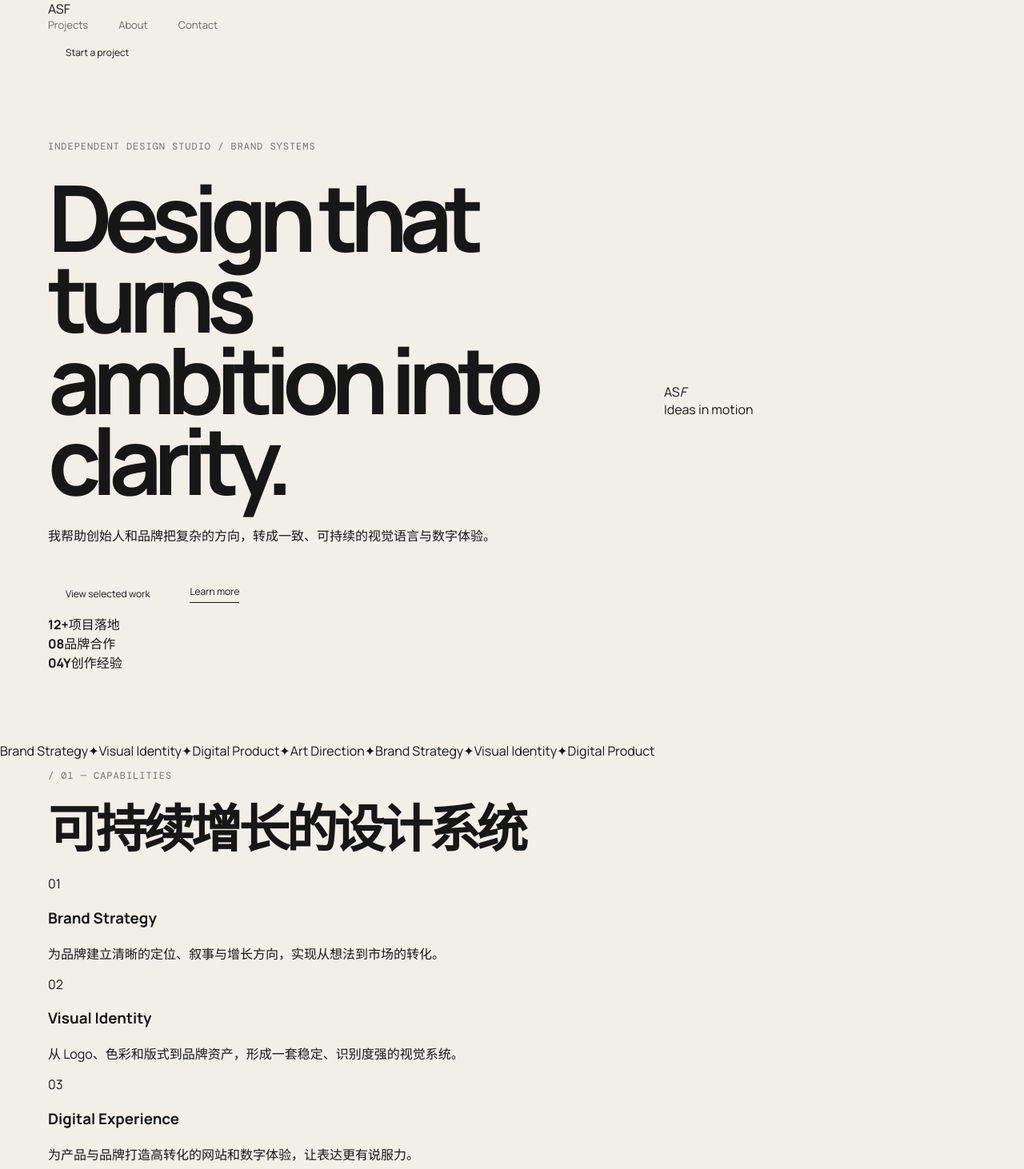
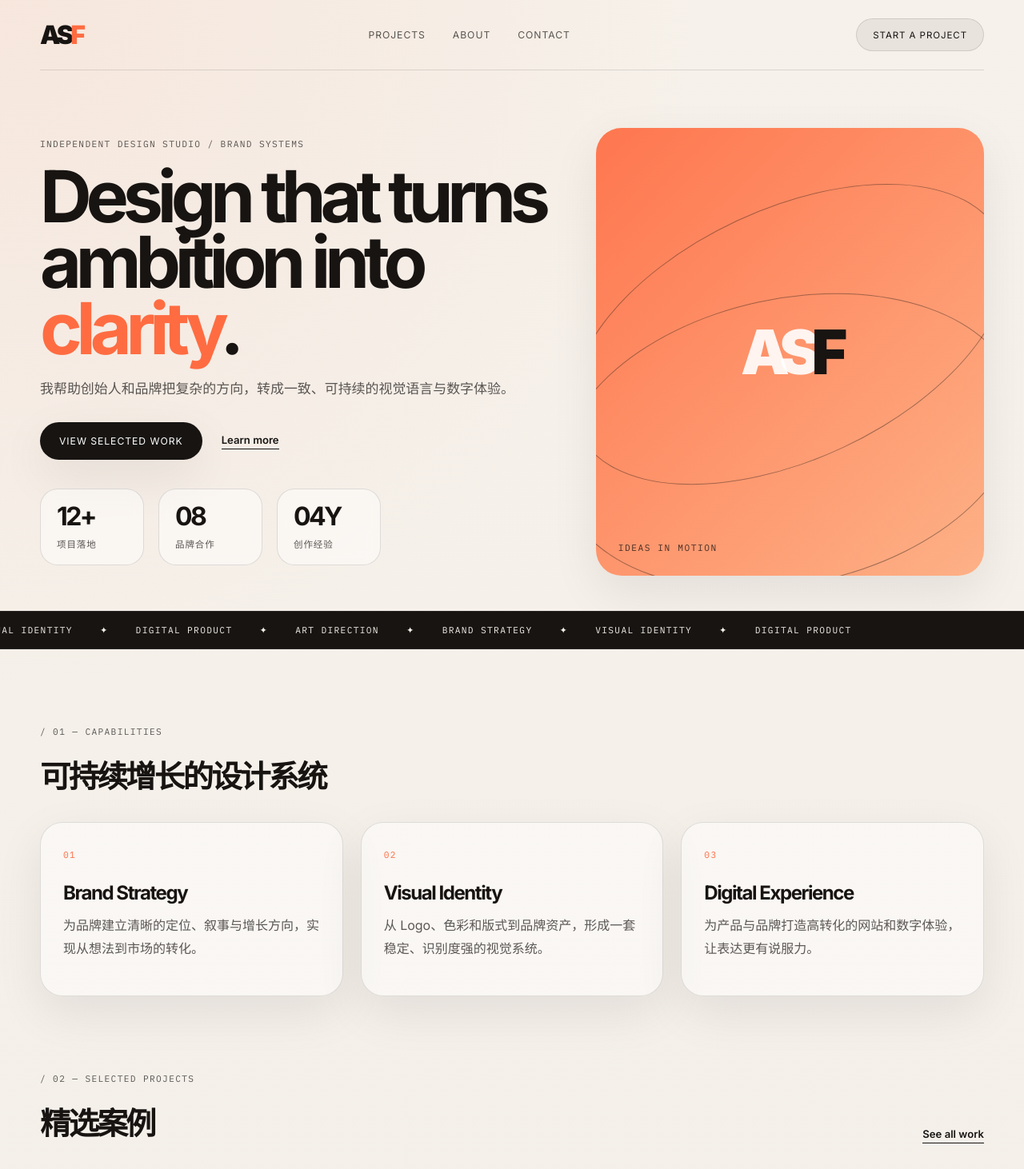
Before and after one commit to hexiaochen666/nextjs, a Next.js app: page / in a window 1280 px wide. Shown: the top 1462 px of the page at 80% size. Built offline with nearby package versions, Linux system fonts and the light colour scheme.

Commit message:
fix: align the app styles and page components with the premium studio design system to match the homepage

```diff
--- a/app/globals.css
+++ b/app/globals.css
@@ -1,14 +1,473 @@
-@import url('https://fonts.googleapis.com/css2?family=DM+Mono:wght@400;500&family=Manrope:wght@400;500;600;700;800&display=swap');
+@import url('https://fonts.googleapis.com/css2?family=Inter:wght@400;500;600;700;800;900&family=IBM+Plex+Mono:wght@400;500;600;700&display=swap');
 
-:root { --ink:#171717; --muted:#74716c; --cream:#f2efe9; --orange:#ff653c; --line:#d5d0c8; }
-* { box-sizing:border-box; } body { margin:0; color:var(--ink); background:var(--cream); font-family:Manrope,Arial,sans-serif; } a { color:inherit; text-decoration:none; } .container { width:min(1160px,calc(100% - 48px)); margin:auto; }
-.nav { height:92px; display:flex; align-items:center; justify-content:space-between; border-bottom:1px solid var(--line); } .brand { font-size:28px; font-weight:800; letter-spacing:-3px; } .brand span { color:var(--orange); } .nav-links { display:flex; gap:38px; font-size:13px; color:#696762; } .nav-links a:hover,.text-link:hover { color:var(--orange); } .nav-cta { font-size:12px; border-bottom:1px solid var(--ink); padding-bottom:6px; } .nav-cta span,.button span { color:var(--orange); margin-left:12px; }
-.hero { min-height:550px; display:grid; grid-template-columns:1fr 390px; gap:100px; align-items:center; padding:72px 0 88px; } .eyebrow { color:var(--muted); font:12px 'DM Mono',monospace; letter-spacing:.08em; text-transform:uppercase; } .eyebrow i { display:inline-block; width:7px; height:7px; border-radius:50%; background:var(--orange); margin-right:9px; } h1 { font-size:clamp(60px,9vw,118px); line-height:.88; letter-spacing:-.09em; margin:30px 0; font-weight:700; } h1 em { color:var(--orange); font-style:normal; } .hero-description { max-width:410px; color:var(--muted); font-size:15px; line-height:1.8; } .hero-actions { display:flex; align-items:center; gap:28px; margin-top:36px; } .button { display:inline-flex; padding:17px 22px; font-size:12px; } .button-dark { background:var(--ink); color:white; } .text-link { font-size:12px; border-bottom:1px solid var(--ink); padding-bottom:5px; } .text-link span { color:var(--orange); margin-left:12px; }
-.hero-art { height:370px; position:relative; overflow:hidden; background:var(--orange); border-radius:50% 50% 0 0; transform:rotate(5deg); } .orbit { position:absolute; border:1px solid rgba(23,23,23,.5); border-radius:50%; width:150%; height:55%; left:-25%; transform:rotate(-20deg); } .orbit-one { top:20%; } .orbit-two { top:43%; } .sun { position:absolute; top:50%; left:50%; transform:translate(-50%,-50%); color:var(--cream); font-size:105px; font-weight:800; letter-spacing:-.15em; } .sun span { font-size:28px; vertical-align:top; color:var(--ink); } .art-label { position:absolute; bottom:24px; left:27px; font:11px 'DM Mono'; letter-spacing:.1em; line-height:1.4; }
-.ticker { overflow:hidden; white-space:nowrap; background:var(--ink); color:var(--cream); font:12px 'DM Mono'; padding:14px 0; } .ticker div { animation:scroll 22s linear infinite; } @keyframes scroll { to { transform:translateX(-20%); } }
-.intro { display:grid; grid-template-columns:1fr 1fr; gap:100px; padding:120px 0 70px; } h2 { font-size:64px; line-height:.95; letter-spacing:-.07em; margin:28px 0; } h2 span { color:var(--orange); } .intro-right { padding-top:70px; max-width:380px; position:relative; } .intro-right p { color:var(--muted); line-height:1.9; font-size:15px; } .circle-link { display:flex; align-items:center; justify-content:center; border:1px solid var(--ink); border-radius:50%; width:48px; height:48px; margin-top:35px; }.circle-link:hover { background:var(--orange); border-color:var(--orange); }
-.stats { border-top:1px solid var(--line); display:grid; grid-template-columns:repeat(3,1fr); padding:34px 0 100px; } .stat { display:flex; flex-direction:column; gap:8px; } .stat strong { font-size:50px; letter-spacing:-.08em; } .stat span { color:var(--muted); font:11px 'DM Mono'; }
-.page { padding:90px 0 120px; min-height:calc(100vh - 150px); } .page-head { display:flex; justify-content:space-between; align-items:end; border-bottom:1px solid var(--line); padding-bottom:45px; margin-bottom:55px; } .page h1 { font-size:clamp(55px,9vw,110px); margin:20px 0 0; } .page-lead { max-width:320px; color:var(--muted); line-height:1.8; font-size:14px; } .project-grid { display:grid; grid-template-columns:repeat(2,1fr); gap:60px 24px; } .project-card { display:block; } .project-visual { height:340px; display:flex; align-items:center; justify-content:center; margin-bottom:18px; overflow:hidden; } .project-visual.orange { background:var(--orange); } .project-visual.dark { background:#202323; color:var(--cream); } .project-visual.blue { background:#a7c7cc; } .project-visual.pink { background:#e9aaa5; } .project-visual strong { font-size:64px; letter-spacing:-.09em; transform:rotate(-8deg); } .project-visual span { font:11px 'DM Mono'; letter-spacing:.1em; } .project-card h3 { margin:0 0 6px; font-size:18px; } .project-card p { color:var(--muted); font-size:12px; margin:0; }
-.about-grid { display:grid; grid-template-columns:1fr 1fr; gap:110px; }.about-copy { font-size:25px; line-height:1.55; letter-spacing:-.03em; }.about-copy strong { color:var(--orange); }.about-list { border-top:1px solid var(--line); }.about-list div { display:flex; justify-content:space-between; padding:22px 0; border-bottom:1px solid var(--line); color:var(--muted); font-size:13px; }.about-list b { color:var(--ink); font-weight:500; }
-.contact-box { background:var(--ink); color:var(--cream); padding:65px; max-width:820px; }.contact-box h2 { margin-top:0; font-size:clamp(42px,6vw,75px); }.contact-box p { color:#aaa9a3; max-width:430px; line-height:1.8; }.email { display:inline-block; color:var(--orange); font-size:20px; margin-top:25px; border-bottom:1px solid var(--orange); padding-bottom:7px; }.footer { border-top:1px solid var(--line); padding:25px 0 35px; display:flex; justify-content:space-between; color:var(--muted); font:10px 'DM Mono'; }
-@media(max-width:700px) { .container { width:calc(100% - 32px); } .nav { height:75px; } .nav-links { gap:14px; } .nav-cta { display:none; } .hero { display:block; padding:65px 0; } .hero-art { margin-top:55px; height:290px; } .intro,.about-grid { grid-template-columns:1fr; gap:20px; padding-top:80px; } h2 { font-size:50px; } .intro-right { padding-top:0; } .stats { padding-bottom:70px; } .stat strong { font-size:36px; } .page { padding-top:60px; } .page-head { display:block; } .page-lead { margin-top:35px; } .project-grid { grid-template-columns:1fr; gap:45px; } .project-visual { height:260px; } .contact-box { padding:35px 25px; } .footer { gap:12px; flex-wrap:wrap; } }
+:root {
+  --bg: #f6f1ea;
+  --bg-strong: #efe7df;
+  --panel: #ffffff;
+  --ink: #171412;
+  --muted: rgba(23, 20, 18, 0.7);
+  --line: rgba(23, 20, 18, 0.12);
+  --orange: #ff6c42;
+  --orange-soft: rgba(255, 108, 66, 0.14);
+  --dark: #191d1d;
+  --sky: #bfd7d6;
+  --rose: #efc0b4;
+  --amber: #f5c272;
+  --shadow: 0 20px 60px rgba(18, 14, 10, 0.08);
+}
+
+* { box-sizing: border-box; }
+html { scroll-behavior: smooth; }
+body {
+  margin: 0;
+  min-height: 100vh;
+  background:
+    radial-gradient(circle at top left, rgba(255,108,66,0.08), transparent 24%),
+    linear-gradient(180deg, var(--bg) 0%, #f2eee9 100%);
+  color: var(--ink);
+  font-family: "Inter", sans-serif;
+}
+a { color: inherit; text-decoration: none; }
+img { max-width: 100%; display: block; }
+button, input, textarea { font: inherit; }
+
+.page-shell { min-height: 100vh; padding-bottom: 80px; }
+.container { width: min(1180px, calc(100% - 40px)); margin: 0 auto; }
+.topbar {
+  height: 88px;
+  display: flex;
+  align-items: center;
+  justify-content: space-between;
+  border-bottom: 1px solid var(--line);
+}
+.brand-mark {
+  font-size: 2rem;
+  font-weight: 900;
+  letter-spacing: -0.12em;
+}
+.brand-mark span { color: var(--orange); }
+.nav-links {
+  display: flex;
+  align-items: center;
+  gap: 34px;
+  color: var(--muted);
+  font-size: 0.76rem;
+  letter-spacing: 0.08em;
+  text-transform: uppercase;
+}
+.button {
+  display: inline-flex;
+  align-items: center;
+  justify-content: center;
+  border-radius: 999px;
+  transition: transform 0.2s ease, opacity 0.2s ease;
+}
+.button:hover, .text-link:hover, .filter:hover { transform: translateY(-1px); }
+.button-small { padding: 0.8rem 1.25rem; font-size: 0.72rem; letter-spacing: 0.08em; text-transform: uppercase; }
+.button-light { background: rgba(23,20,18,0.06); border: 1px solid var(--line); }
+.button-primary {
+  padding: 1rem 1.5rem;
+  background: var(--ink);
+  color: white;
+  box-shadow: var(--shadow);
+  font-size: 0.76rem;
+  letter-spacing: 0.08em;
+  text-transform: uppercase;
+}
+.text-link {
+  color: var(--ink);
+  font-size: 0.82rem;
+  font-weight: 600;
+  position: relative;
+  padding-bottom: 0.25rem;
+}
+.text-link::after {
+  content: "";
+  position: absolute;
+  left: 0;
+  bottom: 0;
+  width: 100%;
+  height: 1px;
+  background: var(--ink);
+}
+.hero {
+  display: grid;
+  grid-template-columns: 1.15fr 0.85fr;
+  gap: 38px;
+  align-items: center;
+  padding: 72px 0 44px;
+}
+.eyebrow {
+  margin: 0 0 18px;
+  color: var(--muted);
+  font-family: "IBM Plex Mono", monospace;
+  font-size: 0.7rem;
+  letter-spacing: 0.12em;
+  text-transform: uppercase;
+}
+h1, h2, h3, p, blockquote { margin-top: 0; }
+.hero h1 {
+  font-size: clamp(4rem, 7vw, 7rem);
+  line-height: 0.92;
+  letter-spacing: -0.08em;
+  margin-bottom: 18px;
+}
+.hero h1 span { color: var(--orange); }
+.lead {
+  max-width: 600px;
+  color: var(--muted);
+  font-size: 1.06rem;
+  line-height: 1.9;
+}
+.hero-actions {
+  display: flex;
+  align-items: center;
+  gap: 24px;
+  margin-top: 26px;
+}
+.metrics-row {
+  margin-top: 36px;
+  display: flex;
+  gap: 18px;
+  flex-wrap: wrap;
+}
+.metric-card {
+  min-width: 130px;
+  padding: 18px 20px;
+  background: rgba(255,255,255,0.46);
+  border: 1px solid var(--line);
+  backdrop-filter: blur(8px);
+  border-radius: 22px;
+}
+.metric-card strong {
+  display: block;
+  font-size: 2rem;
+  letter-spacing: -0.08em;
+  line-height: 1;
+}
+.metric-card span {
+  display: block;
+  margin-top: 10px;
+  color: var(--muted);
+  font-size: 0.72rem;
+  letter-spacing: 0.08em;
+  text-transform: uppercase;
+}
+.hero-visual {
+  position: relative;
+  height: 560px;
+  border-radius: 32px;
+  background: linear-gradient(135deg, rgba(255,108,66,0.92), rgba(255,164,115,0.84));
+  overflow: hidden;
+  box-shadow: var(--shadow);
+}
+.hero-orbit {
+  position: absolute;
+  border-radius: 50%;
+  border: 1px solid rgba(23,20,18,0.4);
+}
+.orbit-one {
+  width: 120%;
+  height: 56%;
+  left: -10%;
+  top: 18%;
+  transform: rotate(-25deg);
+}
+.orbit-two {
+  width: 120%;
+  height: 64%;
+  left: -10%;
+  top: 38%;
+  transform: rotate(-12deg);
+}
+.hero-badge {
+  position: absolute;
+  left: 50%;
+  top: 50%;
+  transform: translate(-50%, -50%);
+  font-size: clamp(4.2rem, 6vw, 8rem);
+  font-weight: 900;
+  letter-spacing: -0.14em;
+  color: rgba(255,255,255,0.9);
+}
+.hero-badge em { color: var(--ink); font-style: normal; }
+.hero-note {
+  position: absolute;
+  left: 28px;
+  bottom: 28px;
+  color: rgba(23,20,18,0.8);
+  font-family: "IBM Plex Mono", monospace;
+  font-size: 0.7rem;
+  letter-spacing: 0.14em;
+  text-transform: uppercase;
+}
+.marquee {
+  position: relative;
+  overflow: hidden;
+  background: var(--ink);
+  color: #f5efe8;
+  border-top: 1px solid rgba(255,255,255,0.08);
+  border-bottom: 1px solid rgba(255,255,255,0.08);
+}
+.marquee-track {
+  width: max-content;
+  display: flex;
+  align-items: center;
+  gap: 34px;
+  padding: 16px 0;
+  white-space: nowrap;
+  animation: marquee 18s linear infinite;
+  font-family: "IBM Plex Mono", monospace;
+  font-size: 0.7rem;
+  letter-spacing: 0.12em;
+  text-transform: uppercase;
+}
+@keyframes marquee {
+  from { transform: translateX(0); }
+  to { transform: translateX(-50%); }
+}
+.section-block { padding-top: 96px; }
+.section-head { margin-bottom: 32px; }
+.section-head h2 {
+  margin: 0;
+  font-size: clamp(2.3rem, 3vw, 4rem);
+  letter-spacing: -0.07em;
+}
+.split-head {
+  display: flex;
+  justify-content: space-between;
+  align-items: end;
+  gap: 20px;
+}
+.service-grid, .process-grid, .work-grid { display: grid; gap: 22px; }
+.service-grid { grid-template-columns: repeat(3, minmax(0, 1fr)); }
+.service-card, .process-card, .quote-box, .cta-panel {
+  background: rgba(255,255,255,0.46);
+  border: 1px solid var(--line);
+  border-radius: 28px;
+  box-shadow: var(--shadow);
+}
+.service-card { padding: 28px; }
+.card-index {
+  display: inline-block;
+  color: var(--orange);
+  font-family: "IBM Plex Mono", monospace;
+  font-size: 0.7rem;
+  letter-spacing: 0.12em;
+  margin-bottom: 26px;
+}
+.service-card h3 { margin-bottom: 12px; font-size: 1.5rem; letter-spacing: -0.06em; }
+.service-card p, .process-card p, .work-meta p, .work-meta small, .page-intro, .quote-person span, .about-copy, .contact-copy, .contact-item span { color: var(--muted); line-height: 1.8; }
+.showcase { padding-top: 96px; }
+.work-grid { grid-template-columns: repeat(2, minmax(0, 1fr)); }
+.work-card {
+  display: block;
+  padding: 18px 18px 0;
+  border-radius: 30px;
+  background: rgba(255,255,255,0.38);
+  border: 1px solid var(--line);
+  transition: transform 0.2s ease, box-shadow 0.2s ease;
+}
+.work-card:hover { transform: translateY(-4px); box-shadow: var(--shadow); }
+.work-visual {
+  height: 320px;
+  border-radius: 22px;
+  display: flex;
+  align-items: center;
+  justify-content: center;
+  overflow: hidden;
+}
+.work-visual.amber { background: linear-gradient(135deg, var(--amber), #f3a951); }
+.work-visual.dark { background: linear-gradient(135deg, #1c2020, #2f3131); color: white; }
+.work-visual.sky { background: linear-gradient(135deg, var(--sky), #8eb6b2); }
+.work-visual.rose { background: linear-gradient(135deg, var(--rose), #d38d77); }
+.work-visual span {
+  font-size: clamp(2.8rem, 4vw, 5rem);
+  font-weight: 900;
+  letter-spacing: -0.12em;
+}
+.work-meta { padding: 18px 4px 22px; }
+.work-meta p { margin-bottom: 6px; font-size: 0.72rem; letter-spacing: 0.08em; text-transform: uppercase; }
+.work-meta h3 { margin: 0; font-size: clamp(1.6rem, 2vw, 2.4rem); letter-spacing: -0.06em; }
+.work-meta small { display: block; margin-top: 8px; font-size: 0.92rem; }
+.process-grid { grid-template-columns: repeat(4, minmax(0, 1fr)); }
+.process-card { padding: 28px 24px; }
+.process-card span {
+  color: var(--orange);
+  font-family: "IBM Plex Mono", monospace;
+  font-size: 0.7rem;
+  letter-spacing: 0.12em;
+  text-transform: uppercase;
+}
+.process-card h3 { margin: 18px 0 12px; font-size: 1.4rem; letter-spacing: -0.05em; }
+.testimonial { padding-top: 96px; }
+.quote-box { padding: 34px 32px; }
+blockquote {
+  margin: 0;
+  font-size: clamp(1.6rem, 2.3vw, 3rem);
+  line-height: 1.2;
+  letter-spacing: -0.06em;
+  max-width: 980px;
+}
+.quote-person { margin-top: 24px; display: flex; flex-direction: column; gap: 4px; }
+.quote-person strong { font-size: 1rem; }
+.cta-panel {
+  padding: 32px 36px;
+  display: flex;
+  justify-content: space-between;
+  align-items: center;
+  gap: 24px;
+}
+.cta-panel h2 {
+  margin: 0;
+  font-size: clamp(2rem, 3vw, 3.2rem);
+  letter-spacing: -0.07em;
+  max-width: 700px;
+}
+.page-header {
+  display: flex;
+  justify-content: space-between;
+  align-items: end;
+  gap: 30px;
+  padding-top: 56px;
+}
+.page-header h1 {
+  margin: 0;
+  font-size: clamp(3.5rem, 7vw, 7rem);
+  letter-spacing: -0.09em;
+}
+.page-intro { max-width: 450px; font-size: 1rem; }
+.filter-row {
+  display: flex;
+  flex-wrap: wrap;
+  gap: 12px;
+  margin-bottom: 28px;
+}
+.filter {
+  display: inline-flex;
+  padding: 0.7rem 1rem;
+  border-radius: 999px;
+  border: 1px solid var(--line);
+  background: rgba(255,255,255,0.2);
+  color: var(--muted);
+  font-size: 0.75rem;
+  letter-spacing: 0.08em;
+  text-transform: uppercase;
+}
+.filter.active {
+  background: var(--ink);
+  color: white;
+  border-color: var(--ink);
+}
+.project-card { padding: 18px 18px 18px; }
+.detail-shell { padding-top: 48px; }
+.detail-hero {
+  display: grid;
+  grid-template-columns: 0.9fr 1.1fr;
+  gap: 28px;
+  align-items: center;
+}
+.detail-summary {
+  padding: 32px;
+  background: rgba(255,255,255,0.45);
+  border: 1px solid var(--line);
+  border-radius: 30px;
+  box-shadow: var(--shadow);
+}
+.detail-summary h1 {
+  font-size: clamp(2.5rem, 4vw, 5rem);
+  letter-spacing: -0.08em;
+  margin-bottom: 16px;
+}
+.detail-list { display: grid; gap: 18px; margin-top: 28px; }
+.detail-item {
+  display: flex;
+  justify-content: space-between;
+  gap: 20px;
+  padding-top: 12px;
+  border-top: 1px solid var(--line);
+}
+.detail-item strong {
+  font-size: 0.72rem;
+  letter-spacing: 0.08em;
+  text-transform: uppercase;
+  color: var(--muted);
+}
+.detail-visual {
+  min-height: 420px;
+  border-radius: 30px;
+  background: linear-gradient(135deg, var(--orange), #f8b55c);
+  display: flex;
+  align-items: center;
+  justify-content: center;
+  font-size: clamp(4rem, 7vw, 8rem);
+  font-weight: 900;
+  letter-spacing: -0.12em;
+  box-shadow: var(--shadow);
+}
+.detail-visual.amber { background: linear-gradient(135deg, var(--amber), #f3a951); }
+.detail-visual.dark { background: linear-gradient(135deg, #1c2020, #2f3131); color: white; }
+.detail-visual.sky { background: linear-gradient(135deg, var(--sky), #8eb6b2); }
+.detail-visual.rose { background: linear-gradient(135deg, var(--rose), #d38d77); }
+.detail-section { padding-top: 60px; }
+.detail-grid { display: grid; grid-template-columns: repeat(2, minmax(0, 1fr)); gap: 22px; }
+.detail-panel {
+  background: rgba(255,255,255,0.46);
+  border: 1px solid var(--line);
+  border-radius: 28px;
+  padding: 30px;
+}
+.detail-panel h3 { margin: 0 0 14px; font-size: 1.6rem; letter-spacing: -0.06em; }
+.detail-panel p { margin: 0; color: var(--muted); line-height: 1.8; }
+.about-grid { display: grid; grid-template-columns: 1.1fr 0.9fr; gap: 30px; align-items: start; }
+.about-copy {
+  font-size: clamp(1.5rem, 2vw, 2.3rem);
+  line-height: 1.5;
+  letter-spacing: -0.04em;
+}
+.about-copy strong { color: var(--orange); }
+.contact-shell { display: grid; grid-template-columns: 1fr 1fr; gap: 30px; }
+.contact-card {
+  background: var(--ink);
+  color: white;
+  border-radius: 30px;
+  padding: 34px;
+  min-height: 300px;
+}
+.contact-card h2 {
+  margin: 0 0 16px;
+  font-size: clamp(2.4rem, 4vw, 4.3rem);
+  letter-spacing: -0.08em;
+}
+.contact-copy { color: rgba(255,255,255,0.7); margin-bottom: 18px; }
+.email-link {
+  display: inline-block;
+  margin-top: 18px;
+  color: var(--orange);
+  font-size: 1.3rem;
+  font-weight: 600;
+}
+.contact-item {
+  background: rgba(255,255,255,0.45);
+  border: 1px solid var(--line);
+  border-radius: 28px;
+  padding: 26px;
+}
+.contact-item h3 { margin: 0 0 20px; font-size: 1.6rem; letter-spacing: -0.06em; }
+.contact-item p { margin: 0; color: var(--muted); }
+@media (max-width: 920px) {
+  .hero, .page-header, .detail-hero, .about-grid, .contact-shell { grid-template-columns: 1fr; display: grid; }
+  .service-grid, .process-grid, .work-grid, .detail-grid { grid-template-columns: 1fr 1fr; }
+  .topbar { height: auto; padding: 18px 0; flex-wrap: wrap; gap: 16px; }
+  .nav-links { order: 3; width: 100%; justify-content: center; }
+}
+@media (max-width: 640px) {
+  .container { width: min(100% - 24px, 1180px); }
+  .nav-links { gap: 18px; font-size: 0.65rem; }
+  .hero { padding-top: 42px; }
+  .hero-visual { height: 410px; }
+  .service-grid, .process-grid, .work-grid, .detail-grid { grid-template-columns: 1fr; }
+  .split-head, .cta-panel, .page-header { display: block; }
+  .button-primary { margin-top: 18px; }
+  .cta-panel { padding: 24px 20px; }
+}
```
Also changed, not shown: app/about/page.tsx (+35 -2 lines), app/contact/page.tsx (+37 -2 lines), app/project/page.tsx (+11 -12 lines).
